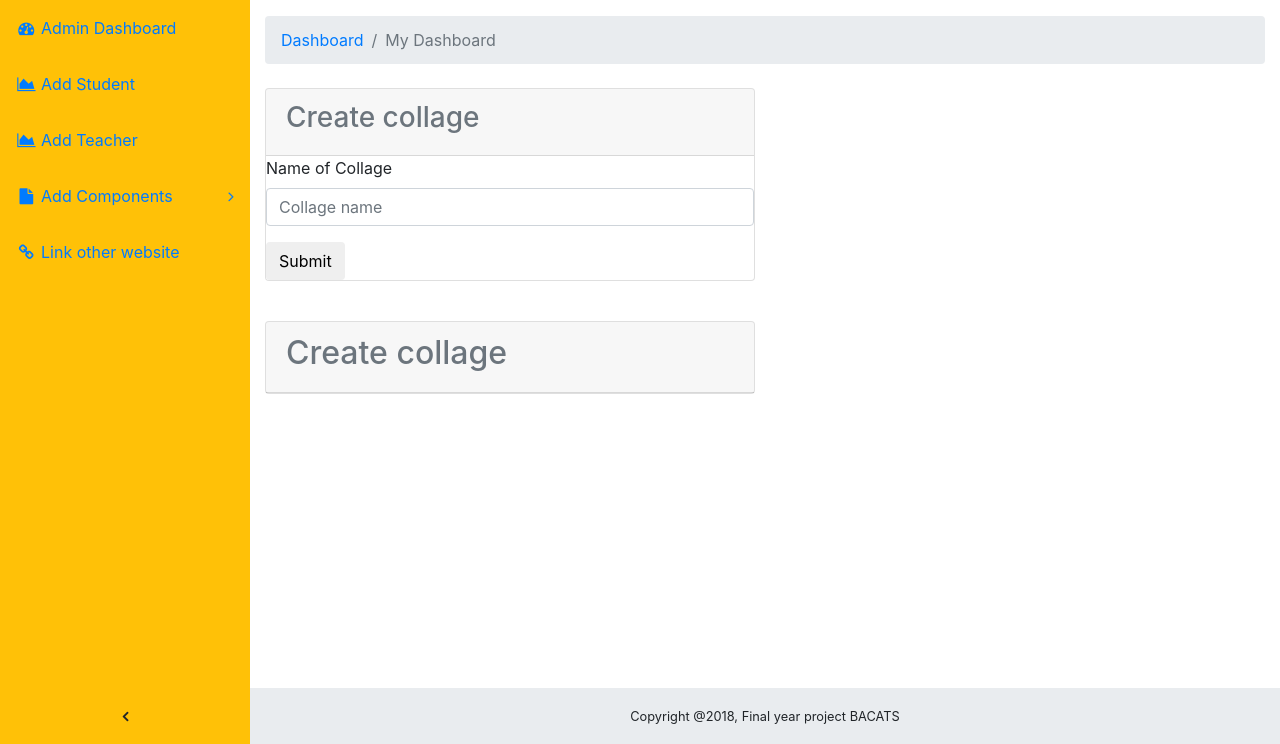
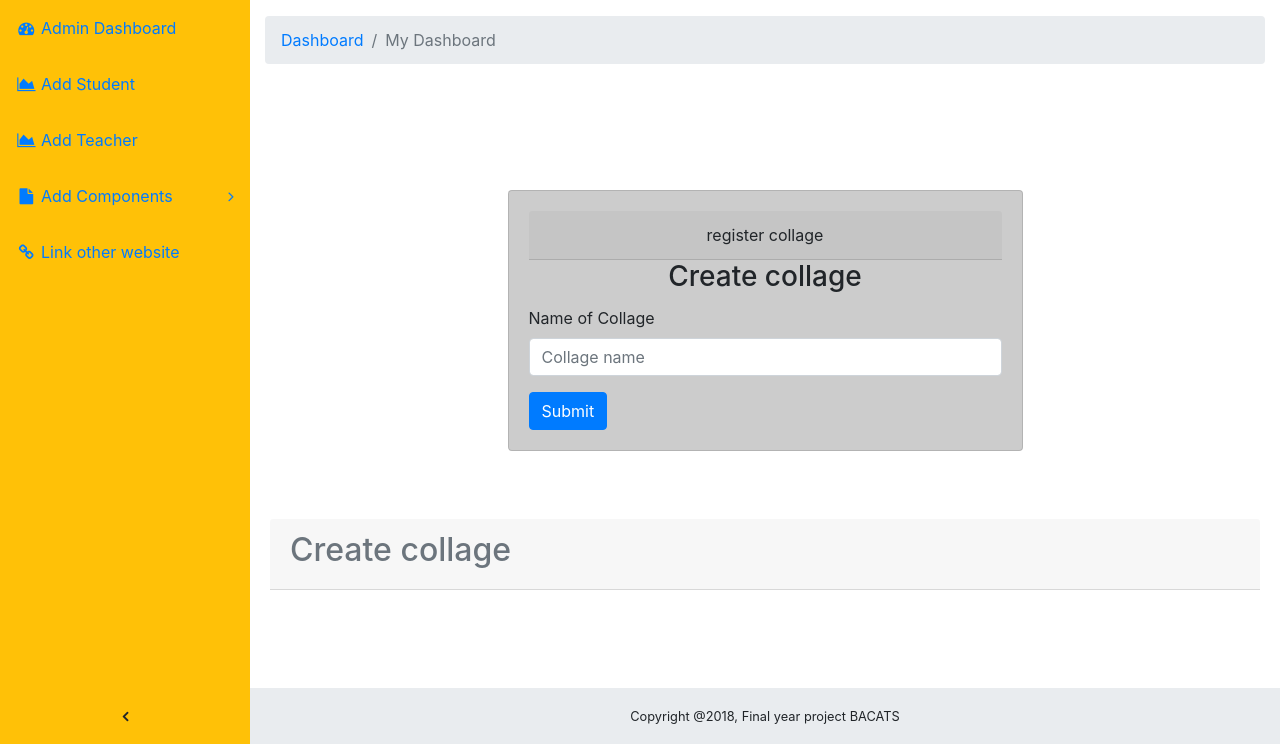
Before and after one commit to Moscow12/BACATS, a CodeIgniter app: page /bacats/index.php/registered/collage in a window 1280 px wide. Shown: the part 56-800 px from the top of the page. Run offline with CodeIgniter, Linux system fonts and the light colour scheme; the visitor is signed in with stand-in values (Sample User, id 1); data that the repository does not hold is empty; some libraries are stand-ins or nearby versions.

Commit message:
changing mwonekano

```diff
--- a/application/views/registered/Collage.php
+++ b/application/views/registered/Collage.php
@@ -1,40 +1,47 @@
-
 
 <?php echo validation_errors(); ?>
 
 <?php echo form_open('index.php/registered/collage'); ?>
-<div class="mb-0 mt-4">
-
-          <div class="card-columns">
-
-
-            <div class="card mb-3">
-            <div class="card-header small text-muted"><h3><?php echo $title; ?></h3></div>
-
+	<!DOCTYPE html>
+	<html lang="en">
+	<head>
+		<meta charset="UTF-8">
+		<meta name="viewport" content="width=device-width, initial-scale=1.0">
+		<meta http-equiv="X-UA-Compatible" content="ie=edge">
+		<title>BACATS | register</title>
+		<!-- <link rel="stylesheet" href="../../../assets/css/main.css"> -->
+		<link href="<?=base_url();?>assets/css/main.css" rel="stylesheet">
+	</head>
+	<body>
+	<div class="row">
+		<!-- <div class="col-md-6"> -->
+			<div class="card mesha">
+				<div class="card-body"><div class="card-header text-center">register collage</div>
+					<h3 class="card-title text-center"><?php echo $title; ?></h3>
 						<div class="form-group">
                             <label>Name of Collage</label>
-                    <input type="text" class="form-control" name="name" placeholder="Collage name" required outofocus>
+                            <input type="text" class="form-control" name="collage_name" placeholder="Collage name" required outofocus>
                         </div>
-                <button type="submit" class="btn btn-default">Submit</button>
+
+						<button class="btn btn-primary" type="submit">Submit</button>
 				</div>
 			</div>
+		<!-- </div> -->
 	</div>
+	</body>
+	</html>
 <?php echo form_close(); ?>
 
-<div class="mb-0 mt-4">
-  <div class="card-columns">
-      <div class="card mb-3">
+<br/><br/>
+<div class="row">
+    <div class="card-body">
         <div class="card-header small text-muted">
             <h2><?php echo $title; ?></h2>
         </div>
-
             <ul class="list-group">
               <?php foreach ($Collagies as $collage){ ?>
-              <li class="list-group-item"><?php echo $collage['name']; ?>
-
-              </li>
+              <li class="list-group-item"><?php echo $collage['collage_name']; ?></li>
               <?php } ?>
             </ul>
     </div>
 </div>
-  </div>
```
Lines whose indentation alone changed are shown as unchanged.
